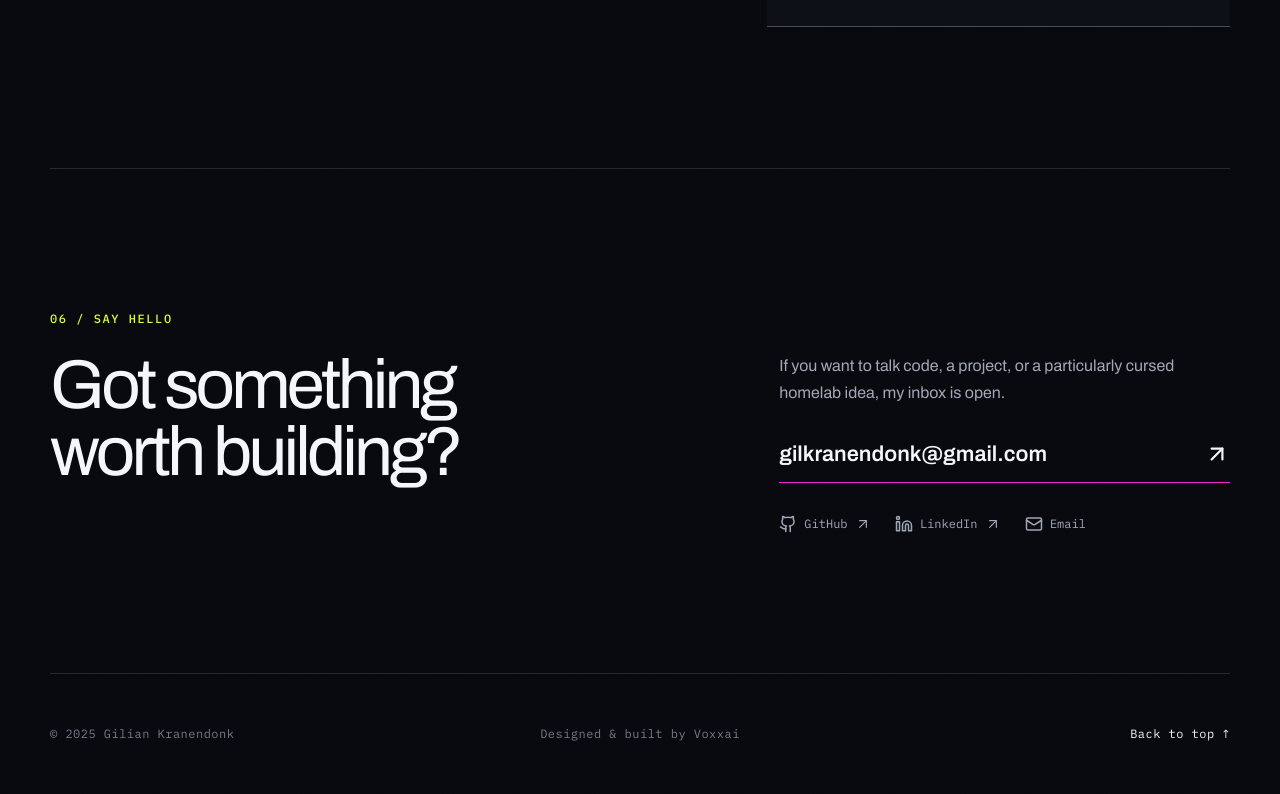
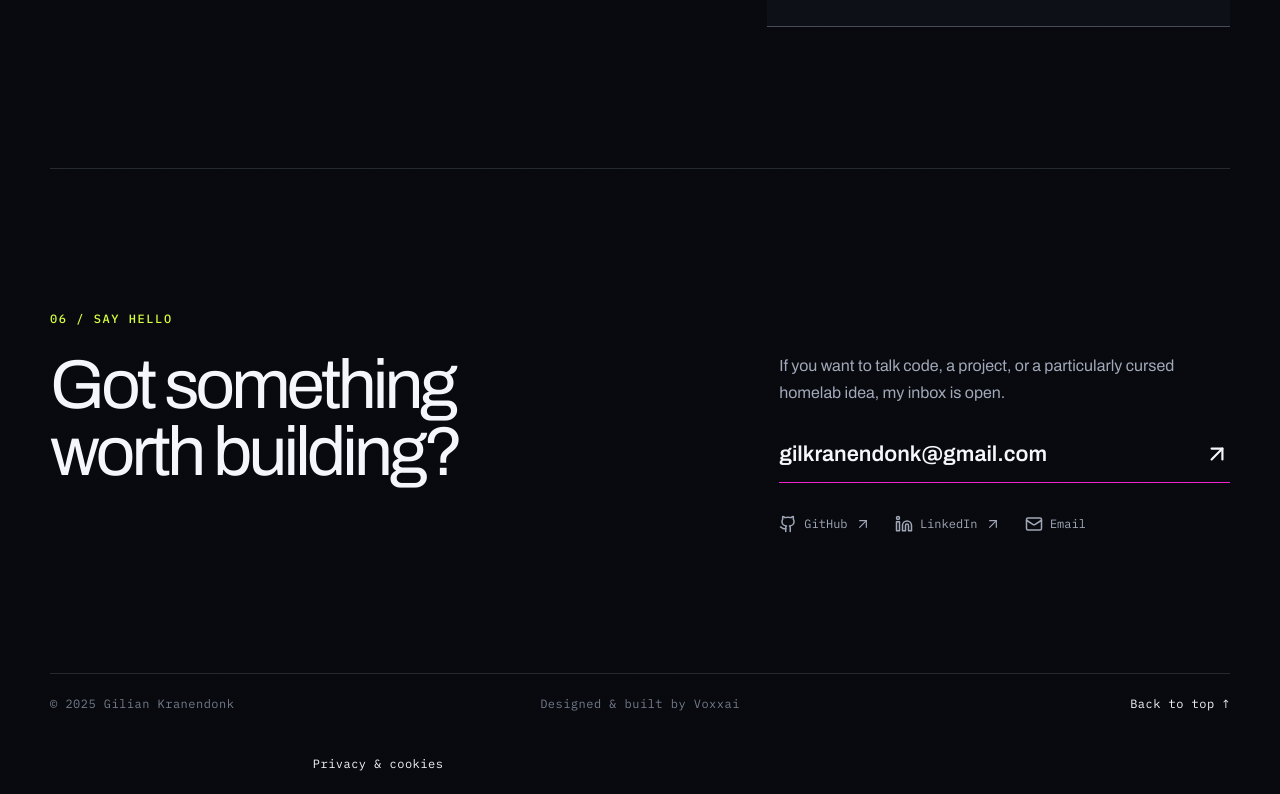
Before and after one commit to Voxxai/voxxai.github.io, a Next.js app: page / in a window 1280 px wide. Shown: the part 4471-5265 px from the top of the page. Built offline with nearby package versions, Linux system fonts and the light colour scheme.

Commit message:
privacy: link privacy notice

```diff
--- a/src/app/page.tsx
+++ b/src/app/page.tsx
@@ -342,6 +342,7 @@ export default function HomePage() {
         <span>© {new Date().getFullYear()} Gilian Kranendonk</span>
         <span>Designed &amp; built by Voxxai</span>
         <a href="#top">Back to top ↑</a>
+        <a href="/privacy.html" lang="nl">Privacy &amp; cookies</a>
       </footer>
     </div>
   );
```
